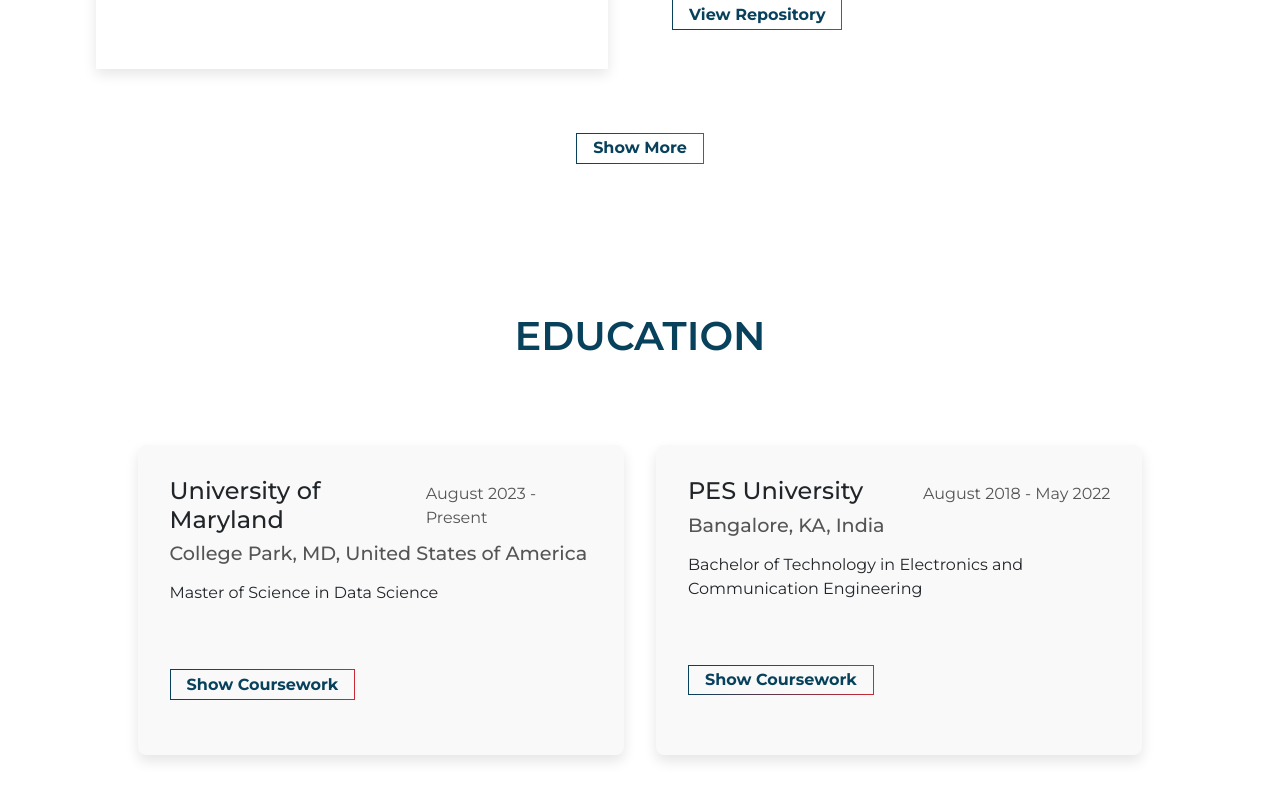
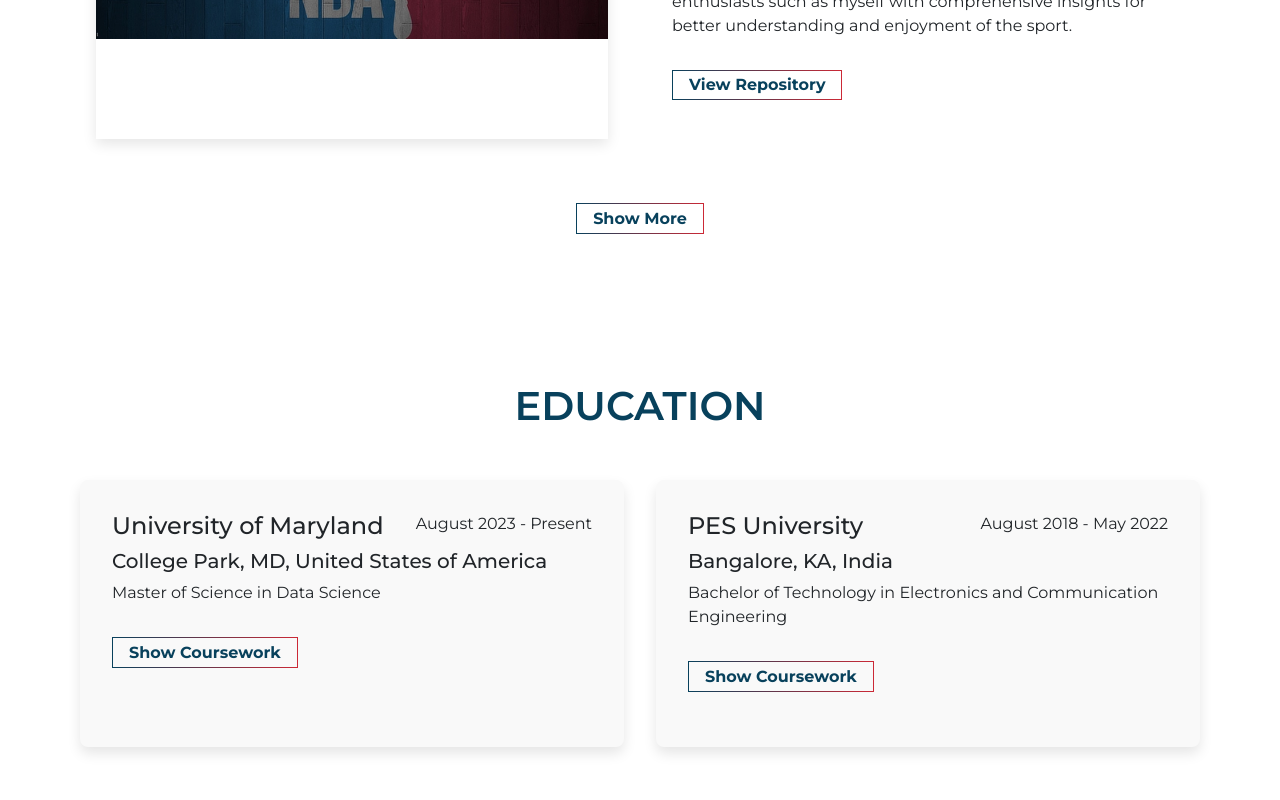
Before and after one commit to nchandur/portfolio, a React (Vite) app: page / in a window 1280 px wide. Shown: the part 5533-6333 px from the top of the page. Built offline with nearby package versions, Linux system fonts and the light colour scheme.

Commit message:
done with everything
for now

```diff
--- a/src/assets/files/ProjectDetails.js
+++ b/src/assets/files/ProjectDetails.js
@@ -10,7 +10,7 @@
     {
         title: "Sign Language Recognition and Translation",
         time: "March 2024 - May 2024",
-        summary: "I developed a sign language recognition and translation system using computer vision techniques and convolutional neural networks. I trained transfer learning models namely InceptionV2, MobileNetV2, DenseNet201, ResNet101, VGG16, and a custom CNN on datasets containing Indian and American sign languages and optimized parameters such as training sizes, epochs, and learning rates. After identifying the top-performing models for each sign language, I deployed them on a user-friendly web application using Flask and ngrok. This enabled users to effortlessly upload images of sign gestures and receive accurate recognitions along with translations. Additionally, I implemented functionality within the application for users to input text strings and receive corresponding finger-spelled gestures for the words in the string, enhancing accessibility and usability.",
+        summary: "I developed a sign language recognition and translation system using computer vision techniques and convolutional neural networks. I trained transfer learning models namely InceptionV3, MobileNetV2, DenseNet201, ResNet101, VGG16, and a custom CNN on datasets containing Indian and American sign languages and optimized parameters such as training sizes, epochs, and learning rates. After identifying the top-performing models for each sign language, I deployed them on a user-friendly web application using Flask and ngrok. This enabled users to effortlessly upload images of sign gestures and receive accurate recognitions along with translations. Additionally, I implemented functionality within the application for users to input text strings and receive corresponding finger-spelled gestures for the words in the string, enhancing accessibility and usability.",
         image: "src/assets/images/sign-language.png",
         link: "https://github.com/chandurnischal/sign-language"
     },
--- a/src/components/Education/Education.css
+++ b/src/components/Education/Education.css
@@ -1,3 +1,75 @@
+.education {
+    display: flex;
+    flex-direction: column;
+    align-items: center;
+    width: 100%;
+    padding: 3% 5% 8% 5%;
+}
+
+.education h1 {
+    font-size: 2.5rem;
+    font-weight: 600;
+    margin: 0 0 3%;
+    text-align: center;
+    opacity: 0;
+    color: #08415c;
+    animation: TitleSlideUp 2s ease-out forwards;
+}
+
+.degree {
+    position: relative;
+    flex: 1 1 45%;
+    margin: 1rem;
+    padding: 2rem;
+    border-radius: 0.5rem;
+    box-sizing: border-box;
+    background-color: #f9f9f9;
+    box-shadow: 0 0.4rem 0.8rem rgba(0, 0, 0, 0.1);
+    transition: transform 0.2s ease, box-shadow 0.2s ease;
+}
+
+.degree-header {
+    display: flex;
+    justify-content: space-between;
+}
+
+
+.degree h2 {
+    font-weight: 500;
+    margin-bottom: 0.5rem;
+    font-size: 1.5rem;
+}
+
+.degree p {
+    margin: 0.5rem 0;
+}
+
+.coursework-item {
+    padding: 1rem;
+}
+
+.education-card-row {
+    display: flex;
+    flex-direction: row;
+    align-items: stretch;
+    justify-content: space-between;
+    width: 100%;
+    flex-wrap: wrap;
+}
+
+.button-light-container {
+    margin-bottom: 1rem;
+    cursor: pointer;
+}
+
+#bachelors {
+    animation: CardSlideRight 1s ease-out forwards;
+}
+
+#masters {
+    animation: CardSlideLeft 1s ease-out forwards;
+}
+
 @keyframes TitleSlideUp {
     from {
         transform: translateY(5%);
@@ -33,112 +105,3 @@
         opacity: 1;
     }
 }
-
-body,
-html {
-    margin: 0;
-    padding: 0;
-    height: 100%;
-}
-
-
-.education {
-    display: flex;
-    flex-direction: column;
-    align-items: center;
-    width: 100%;
-    height: auto;
-    padding: 3% 5% 8% 5%;
-}
-
-.education h1 {
-    font-size: 2.5rem;
-    font-weight: 600;
-    margin-bottom: 6%;
-    text-align: center;
-    opacity: 0;
-    color: #08415c;
-    animation: TitleSlideUp 2s ease-out forwards;
-}
-
-.education-card-row {
-    display: flex;
-    flex-direction: row;
-    align-items: stretch;
-    justify-content: space-between;
-    width: 90%;
-    flex-wrap: wrap;
-}
-
-.degree {
-    position: relative;
-    flex: 1 1 45%;
-    margin: 1rem;
-    padding: 2rem;
-    border-radius: 0.5rem;
-    box-sizing: border-box;
-    background-color: #f9f9f9;
-    box-shadow: 0 0.4rem 0.8rem rgba(0, 0, 0, 0.1);
-    transition: transform 0.2s ease, box-shadow 0.2s ease;
-}
-
-.degree-header {
-    display: flex;
-    justify-content: space-between;
-    align-items: baseline;
-}
-
-.degree-date {
-    font-size: 1rem;
-    color: #555;
-}
-
-.degree h2 {
-    font-weight: 500;
-    margin-bottom: 0.5rem;
-    font-size: 1.5rem;
-}
-
-.degree h4 {
-    margin-bottom: 1rem;
-    font-size: 1.2rem;
-    color: #555;
-}
-
-.degree p {
-    margin: 0.5rem 0;
-    padding-bottom: 2rem;
-}
-
-.degree:hover {
-    transform: scale(1.05);
-    box-shadow: 0 0.2rem 0.4rem rgba(0, 0, 0, 0.2);
-}
-
-#bachelors {
-    animation: CardSlideRight 2s ease-out forwards;
-}
-
-#masters {
-    animation: CardSlideLeft 2s ease-out forwards;
-}
-
-.coursework h5 {
-    font-size: 250;
-    margin-bottom: 1.5rem;
-    color: #343a40;
-}
-
-.coursework-list {
-    padding: 0;
-}
-
-.coursework-item {
-    padding: 1rem 1rem;
-    border: 1rem solid #dee2e6;
-}
-
-.button-light-container {
-    margin-bottom: 1rem;
-    cursor: pointer;
-}
--- a/src/components/Education/Education.jsx
+++ b/src/components/Education/Education.jsx
@@ -25,8 +25,10 @@
                         <h2>University of Maryland</h2>
                         <span className="degree-date">August 2023 - Present</span>
                     </div>
-                    <h4>College Park, MD, United States of America</h4>
-                    <p>Master of Science in Data Science</p>
+                    <div className="degree-content">
+                        <h5>College Park, MD, United States of America</h5>
+                        <p>Master of Science in Data Science</p>
+                    </div>
                     <div className="coursework">
                         <div className="button-light-container" onClick={toggleMastersCoursework}>
                             <ButtonLight text={showMastersCoursework ? "Hide Coursework" : "Show Coursework"} />
@@ -48,8 +50,10 @@
                         <h2>PES University</h2>
                         <span className="degree-date">August 2018 - May 2022</span>
                     </div>
-                    <h4>Bangalore, KA, India</h4>
-                    <p>Bachelor of Technology in Electronics and Communication Engineering</p>
+                    <div className="degree-content" >
+                        <h5>Bangalore, KA, India</h5>
+                        <p>Bachelor of Technology in Electronics and Communication Engineering</p>
+                    </div>
                     <div className="coursework">
                         <div className="button-light-container" onClick={toggleBachelorsCoursework}>
                             <ButtonLight text={showBachelorsCoursework ? "Hide Coursework" : "Show Coursework"} />
--- a/src/components/Resume/Resume.html
+++ b/src/components/Resume/Resume.html
@@ -136,7 +136,7 @@
                             <ul>
                                 <li>Developed a sign language recognition and translation system employing computer
                                     vision techniques and convolutional neural networks.</li>
-                                <li>Trained transfer learning models (InceptionV2, MobileNetV2, DenseNet201, ResNet101,
+                                <li>Trained transfer learning models (InceptionV3, MobileNetV2, DenseNet201, ResNet101,
                                     VGG16) and a custom CNN on Indian and American sign language datasets, optimizing
                                     training sizes, epochs, and learning rates.</li>
                                 <li>Selected top-performing models for each sign language and deployed them on a web
@@ -187,7 +187,7 @@
                     <li><strong>Programming Languages: </strong>Python | MATLAB | Golang | C/C++ | HTML/CSS | JavaScript</li>
                     <li><strong>Database Management Systems: </strong>PostgreSQL | MySQL | MongoDB</li>
                     <li><strong>Operating Systems: </strong>UNIX | Windows</li>
-                    <li><strong>Other: </strong>Git | Docker | Amazong Web Services (AWS) | Microsoft Office Suite</li>
+                    <li><strong>Other: </strong>Git | Docker | Amazon Web Services (AWS) | Microsoft Office Suite</li>
                 </ul>
             </td>
         </tr>
```
Also changed, not shown: src/assets/images/pfp.jpg.
